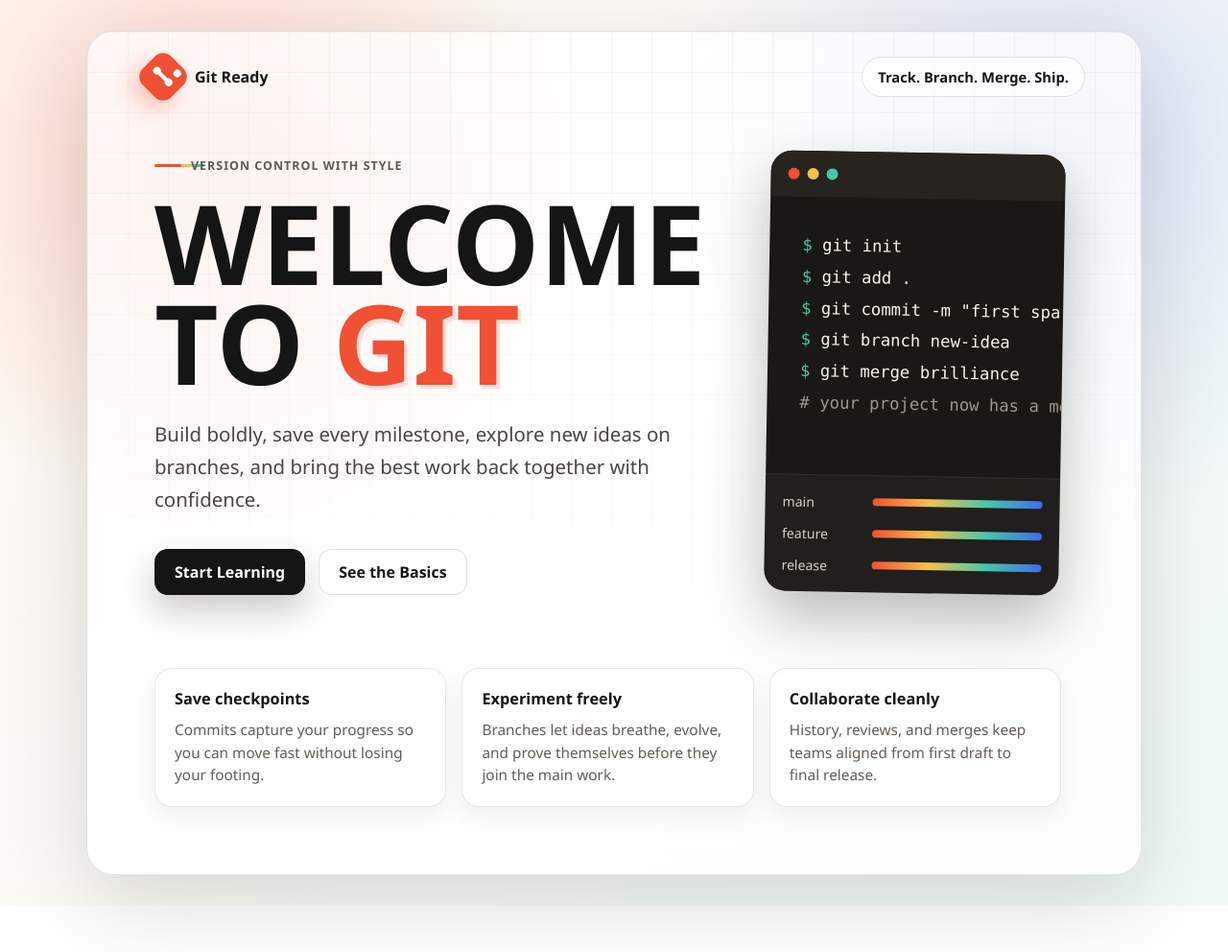
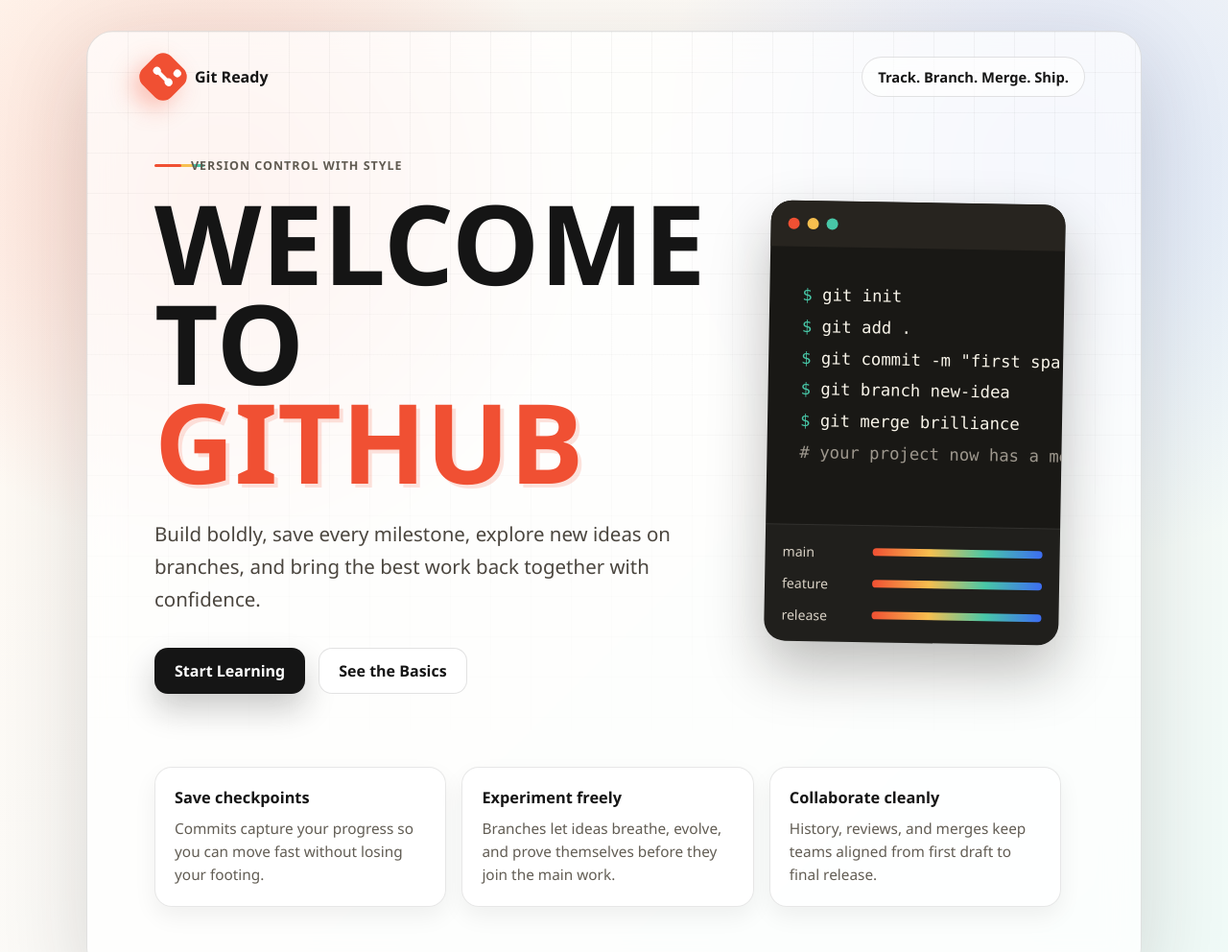
Before and after one commit to gitwithaditya/GITPROJECT1, a plain HTML site: page WELCOME_TO_GIT.html in a window 1280 px wide. Shown: the top 992 px of the page at 96% size. Before the commit the page ends 944 px from the top, so only its background shows below. Drawn offline with Linux system fonts and the light colour scheme.

Commit message:
MY second commit

```diff
--- a/WELCOME_TO_GIT.html
+++ b/WELCOME_TO_GIT.html
@@ -349,7 +349,7 @@
     <main>
       <section>
         <div class="eyebrow"><span class="spark"></span> Version control with style</div>
-        <h1>Welcome to <span>Git</span></h1>
+        <h1>Welcome to <span>GitHub</span></h1>
         <p class="lead">
           Build boldly, save every milestone, explore new ideas on branches,
           and bring the best work back together with confidence.
```
